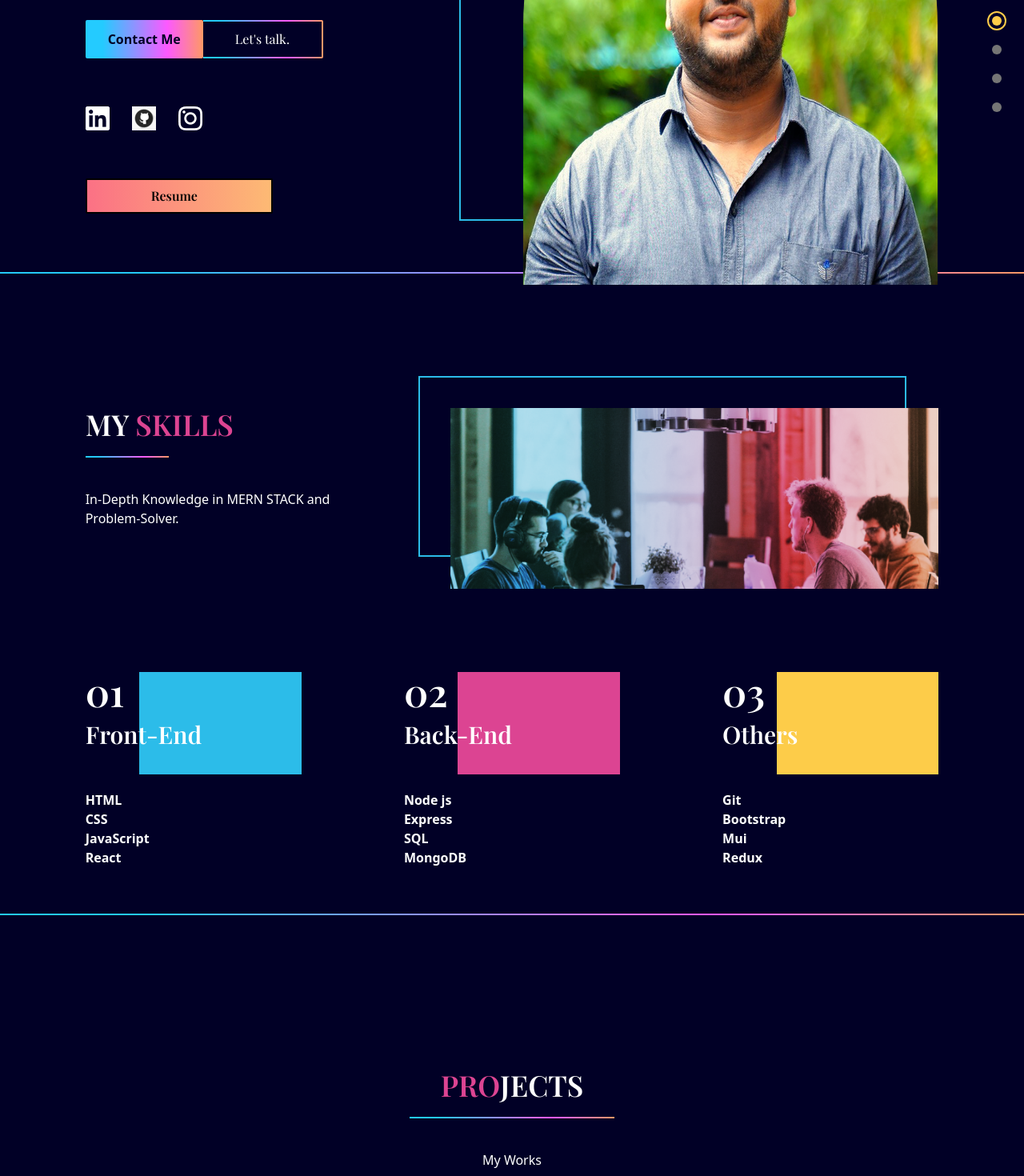
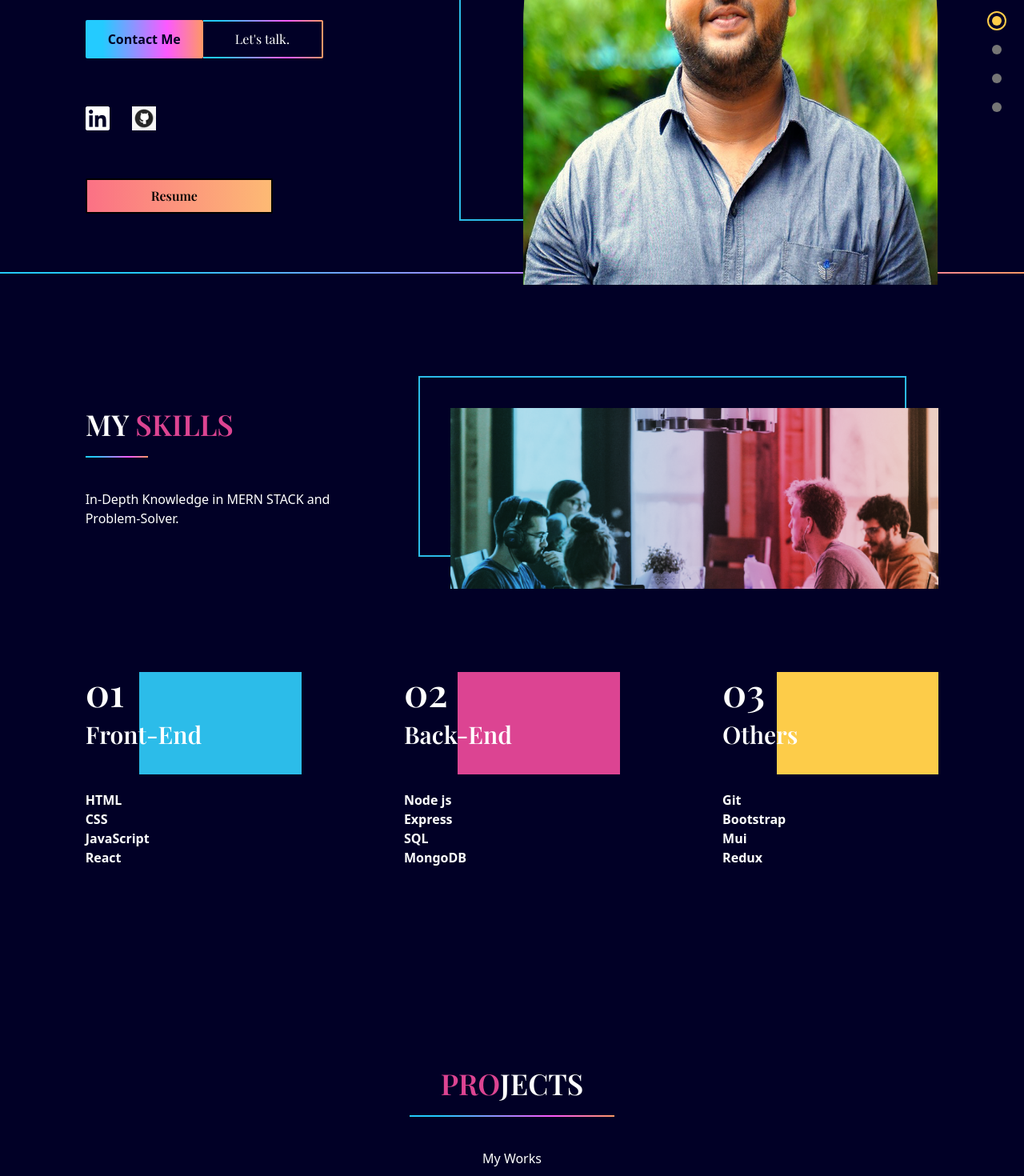
Before and after one commit to AR-Pavan/portfolio, a React (Create React App) app: page / in a window 1280 px wide. Shown: the part 460-1930 px from the top of the page at 80% size. Built offline with nearby package versions, Linux system fonts and the light colour scheme.

Commit message:
modified

```diff
--- a/src/App.js
+++ b/src/App.js
@@ -58,8 +58,10 @@ function App() {
         >
           <MySkills />
         </motion.div>
+        <br/>
+
       </div>
-      <LineGradient />
+      {/* <LineGradient /> */}
       <div className="w-3/4 mx-auto">
         <motion.div
           margin="0 0 -200px 0"
@@ -69,17 +71,9 @@ function App() {
           <Projects />
         </motion.div>
       </div>
+
       <LineGradient />
-      {/* <div className="w-5/6 mx-auto md:h-full">
-        <motion.div
-          margin="0 0 -200px 0"
-          amount="all"
-          onViewportEnter={() => setSelectedPage("testimonials")}
-        >
-          <Testimonials />
-        </motion.div>
-      </div>
-      <LineGradient /> */}
+
       <div className="w-5/6 mx-auto md:h-full">
         <motion.div
           margin="0 0 -200px 0"
--- a/src/components/SocialMediaIcons.jsx
+++ b/src/components/SocialMediaIcons.jsx
@@ -17,14 +17,14 @@ const SocialMediaIcons = () => {
         >
           <img alt="github-link" src="../assets/github.png" />
         </a>
-        <a
+        {/* <a
           className="hover:opacity-50 transition duration-500"
           href="https://www.instagram.com/a.r.pavan/"
           target="_blank"
           rel="noreferrer"
         >
           <img alt="instagram-link" src="../assets/instagram.png" />
-        </a>
+        </a> */}
       </div>
     );
   };
--- a/src/scenes/Landing.jsx
+++ b/src/scenes/Landing.jsx
@@ -122,7 +122,7 @@ const Landing = ({ setSelectedPage }) => {
         >
           <a
             className="rounded-sm bg-gradient-to-r from-rose-400 to-orange-300 py-2 pr-3 font-extrabold text-black border-2 border-black"
-            href="https://drive.google.com/file/d/1YMZSilxSyjvQ6Dmh06HhK8mUEa8lA2r7/view?usp=share_link"
+            href="https://drive.google.com/open?id=1NPjJrUcoQv26pCov7msP9d5dp2Cx0GZ9&authuser=0&usp=drive_link"
             target="_blank"
             rel="noreferrer"
           >
--- a/src/scenes/MySkills.jsx
+++ b/src/scenes/MySkills.jsx
@@ -22,7 +22,7 @@ const MySkills = () => {
           <p className="font-playfair font-semibold text-4xl mb-5">
             MY <span className="text-red">SKILLS</span>
           </p>
-          <LineGradient width="w-1/3" />
+          <LineGradient width="w-1/4" />
           <p className="mt-10 mb-7">
             In-Depth Knowledge in MERN STACK and Problem-Solver.
           </p>
```
